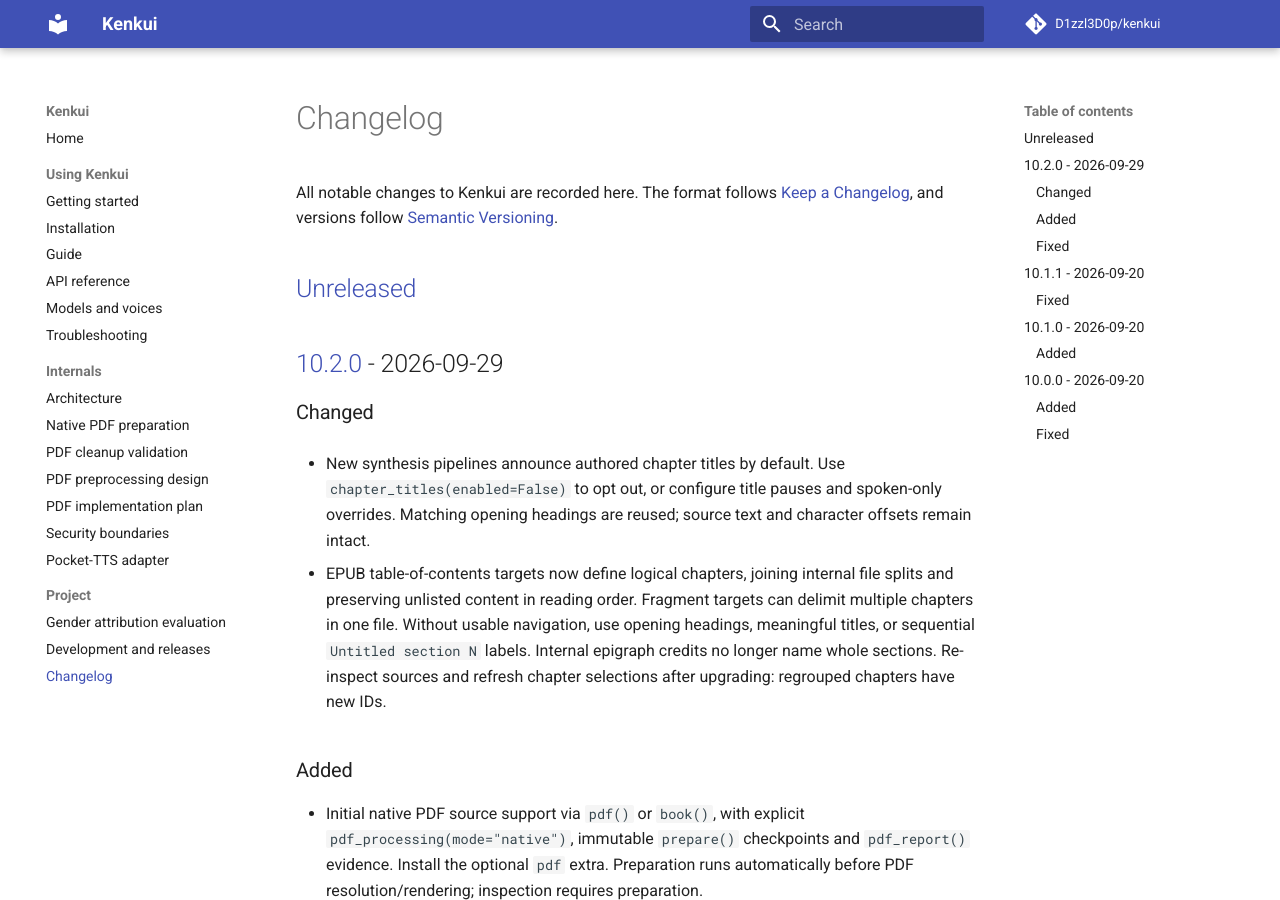
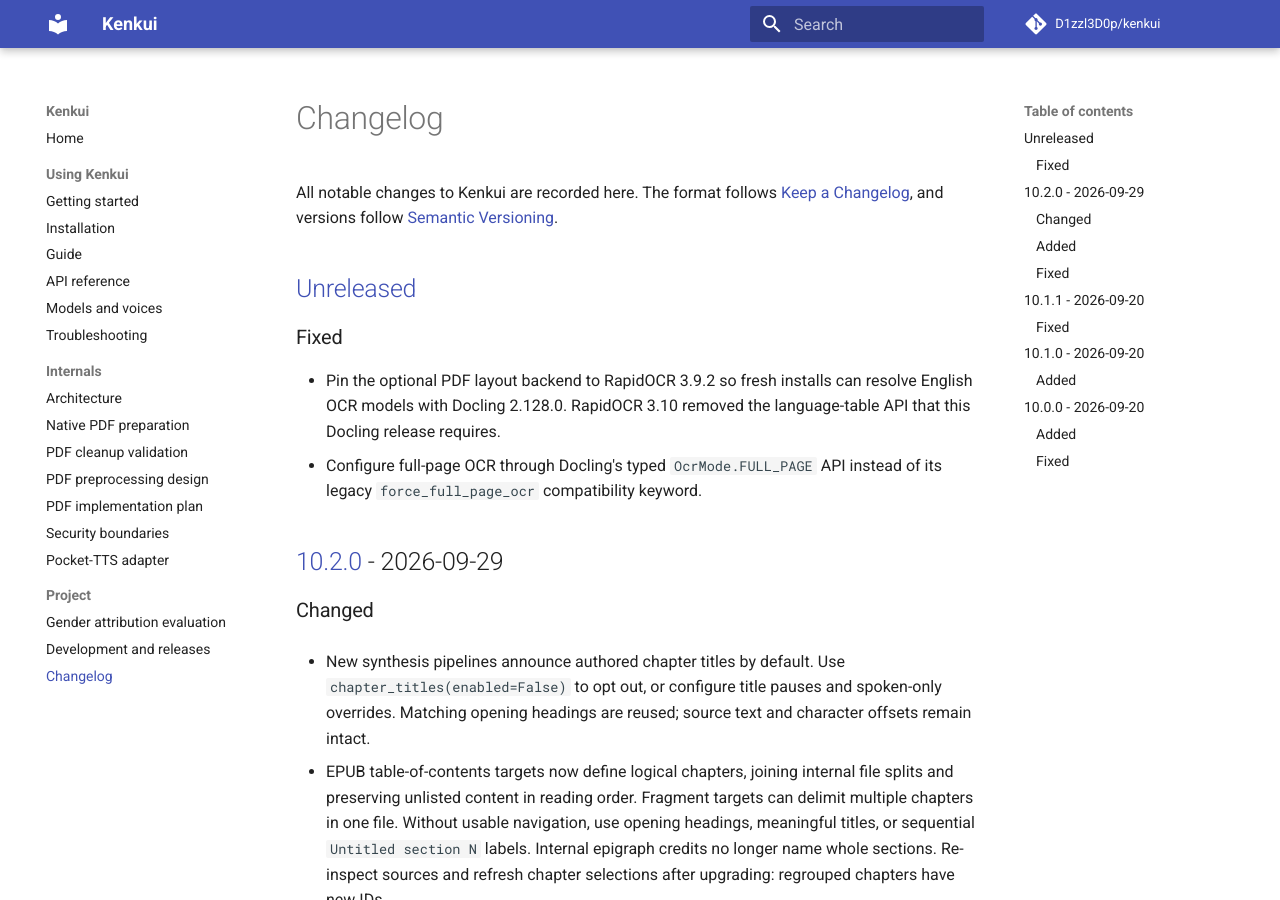
Before and after one commit to D1zzl3D0p/kenkui, an MkDocs documentation site: the page built from docs/changelog.md, in a window 1280 px wide and 900 px high. Built offline with MkDocs 1.6.1 and Material for MkDocs 9.7.7, drawn with Linux system fonts in a browser that asks for light colours; comment, search, counter and statistics services are not loaded.

Commit message:
Fix PDF OCR dependency and Docling mode compatibility
Signed-off-by: D1zzl3D0p <spn1kolat3sla@gmail.com>

```diff
--- a/CHANGELOG.md
+++ b/CHANGELOG.md
@@ -5,6 +5,14 @@
 [Semantic Versioning](https://semver.org/).
 
 ## [Unreleased]
+
+### Fixed
+
+- Pin the optional PDF layout backend to RapidOCR 3.9.2 so fresh installs can
+  resolve English OCR models with Docling 2.128.0. RapidOCR 3.10 removed the
+  language-table API that this Docling release requires.
+- Configure full-page OCR through Docling's typed `OcrMode.FULL_PAGE` API instead
+  of its legacy `force_full_page_ocr` compatibility keyword.
 
 ## [10.2.0] - 2026-09-29
 
--- a/pyproject.toml
+++ b/pyproject.toml
@@ -52,6 +52,9 @@
 ]
 pdf-layout = [
     "docling==2.128.0",
+    # Docling imports PP_OCRV6_LANGS, removed by RapidOCR 3.10. Keep the
+    # lockfile-tested release until Docling supports the replacement API.
+    "rapidocr==3.9.2",
     "onnxruntime>=1.20,<2",
     "pdfplumber==0.11.10",
     "psutil>=7,<8",
```
Also changed, not shown: docs/pdf-processing.md (+3 -1 lines), 3 other files.
